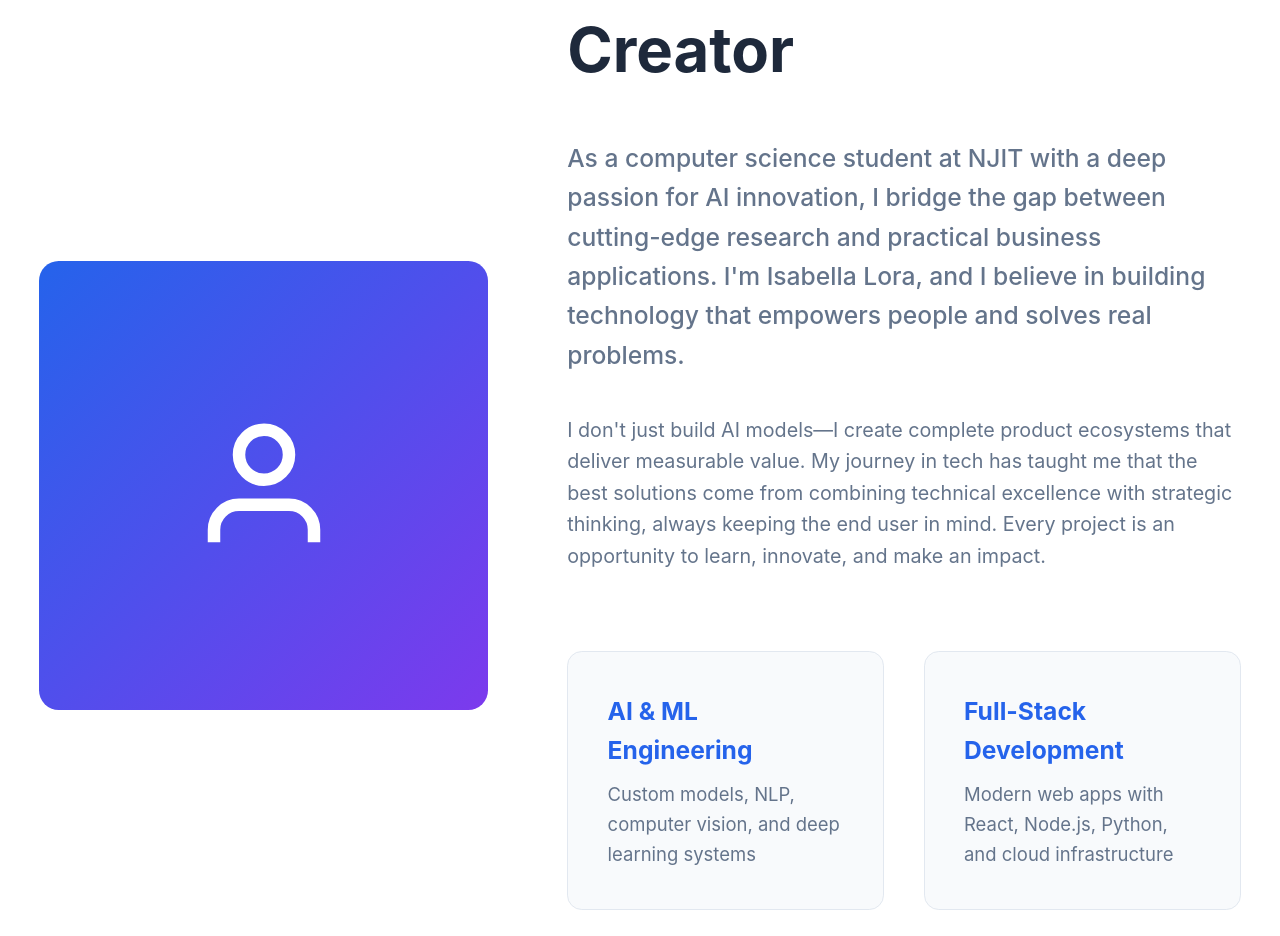
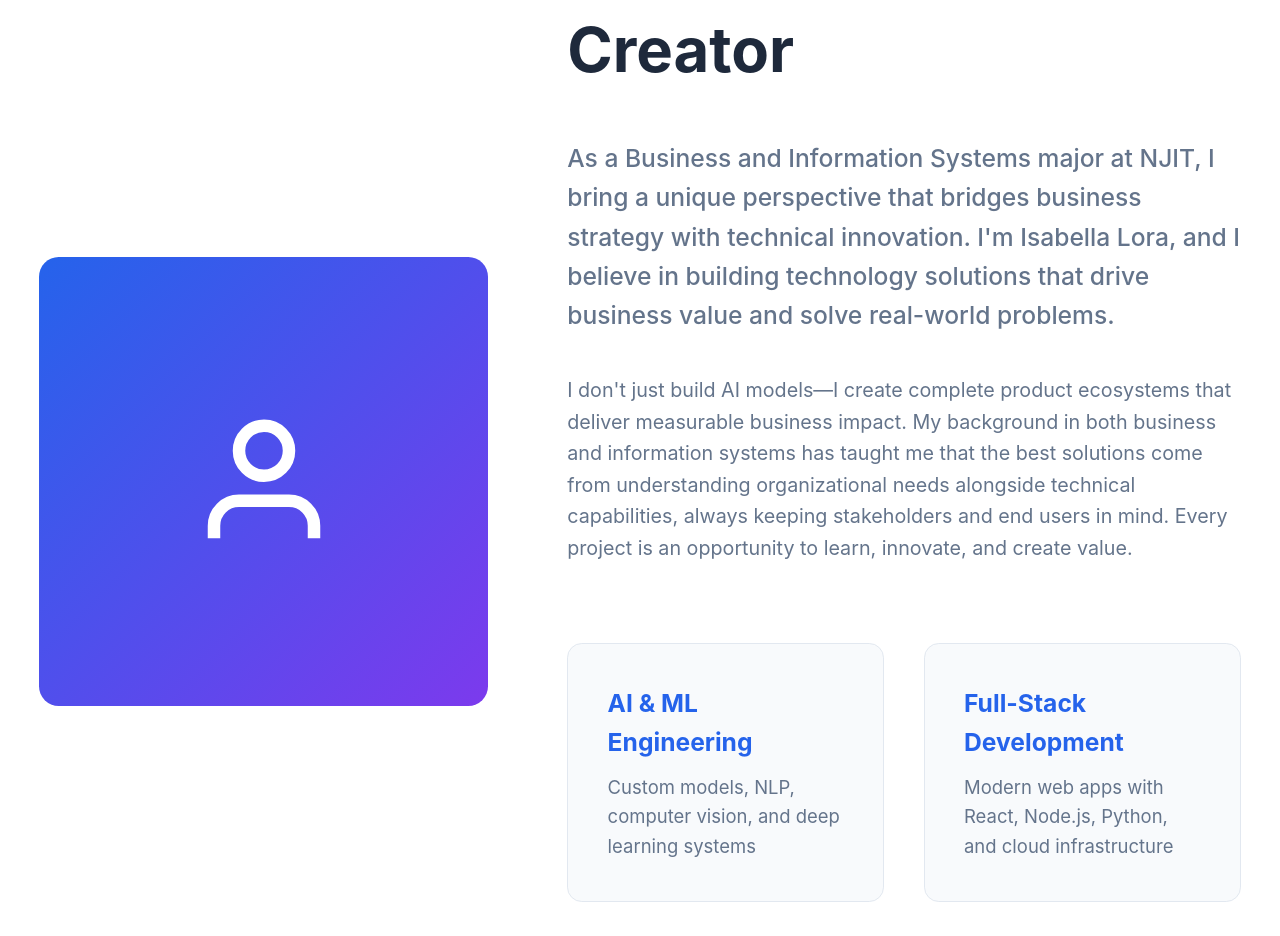
Before and after one commit to ial23-blip/117_final_fall_2025, a website: page docs/portfolio/index.html in a window 1280 px wide. Shown: the part 1540-2476 px from the top of the page. Drawn offline with Linux system fonts and the light colour scheme; a script that the page names is missing.

Commit message:
Update major to Business and Information Systems
- Changed from Computer Science to Business and Information Systems
- Emphasized business strategy + technical innovation perspective
- Focused on business value and organizational needs
- Maintained personal voice and authentic tone

```diff
--- a/docs/portfolio/index.html
+++ b/docs/portfolio/index.html
@@ -59,8 +59,8 @@
                 </div>
                 <div class="about-content">
                     <h2>Isabella Lora: The Sage Meets The Creator</h2>
-                    <p class="lead">As a computer science student at NJIT with a deep passion for AI innovation, I bridge the gap between cutting-edge research and practical business applications. I'm Isabella Lora, and I believe in building technology that empowers people and solves real problems.</p>
-                    <p>I don't just build AI models—I create complete product ecosystems that deliver measurable value. My journey in tech has taught me that the best solutions come from combining technical excellence with strategic thinking, always keeping the end user in mind. Every project is an opportunity to learn, innovate, and make an impact.</p>
+                    <p class="lead">As a Business and Information Systems major at NJIT, I bring a unique perspective that bridges business strategy with technical innovation. I'm Isabella Lora, and I believe in building technology solutions that drive business value and solve real-world problems.</p>
+                    <p>I don't just build AI models—I create complete product ecosystems that deliver measurable business impact. My background in both business and information systems has taught me that the best solutions come from understanding organizational needs alongside technical capabilities, always keeping stakeholders and end users in mind. Every project is an opportunity to learn, innovate, and create value.</p>
 
                     <div class="expertise-grid">
                         <div class="expertise-item">
```
